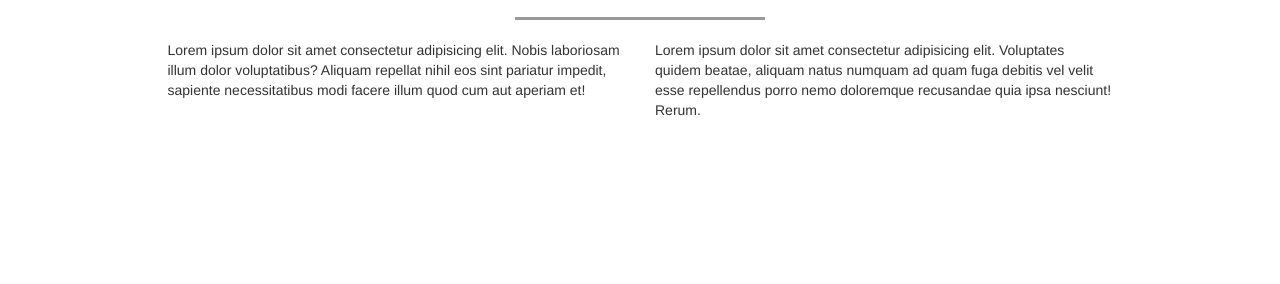
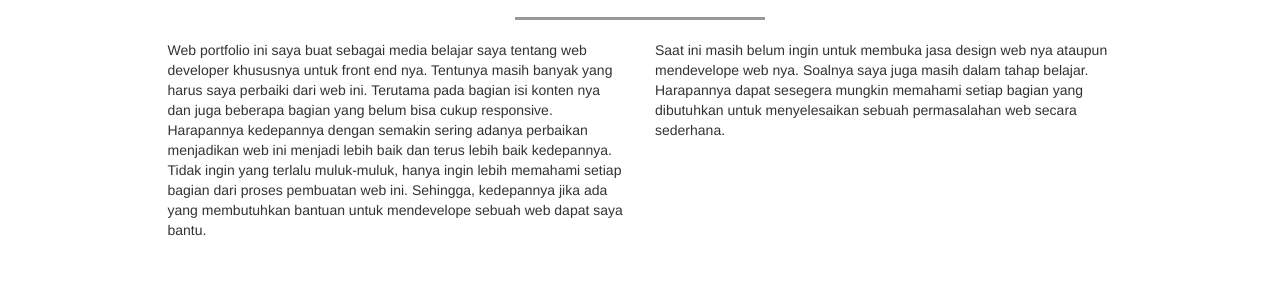
Before and after one commit to Wahyuandika96/Wahyuandika96.github.io, a plain HTML site: page index.html in a window 1280 px wide. Shown: the part 516-800 px from the top of the page. Drawn offline with Linux system fonts and the light colour scheme.

Commit message:
Update index.html

```diff
--- a/index.html
+++ b/index.html
@@ -66,10 +66,10 @@
 
     <div class="row">
         <div class="col-sm-5 col-sm-offset-1">
-            <p class="pkiri">Lorem ipsum dolor sit amet consectetur adipisicing elit. Nobis laboriosam illum dolor voluptatibus? Aliquam repellat nihil eos sint pariatur impedit, sapiente necessitatibus modi facere illum quod cum aut aperiam et!</p>
+            <p class="pkiri">Web portfolio ini saya buat sebagai media belajar saya tentang web developer khususnya untuk front end nya. Tentunya masih banyak yang harus saya perbaiki dari web ini. Terutama pada bagian isi konten nya dan juga beberapa bagian yang belum bisa cukup responsive. Harapannya kedepannya dengan semakin sering adanya perbaikan menjadikan web ini menjadi lebih baik dan terus lebih baik kedepannya. Tidak ingin yang terlalu muluk-muluk, hanya ingin lebih memahami setiap bagian dari proses pembuatan web ini. Sehingga, kedepannya jika ada yang membutuhkan bantuan untuk mendevelope sebuah web dapat saya bantu.</p>
         </div>
         <div class="col-sm-5">
-            <p class="pkanan">Lorem ipsum dolor sit amet consectetur adipisicing elit. Voluptates quidem beatae, aliquam natus numquam ad quam fuga debitis vel velit esse repellendus porro nemo doloremque recusandae quia ipsa nesciunt! Rerum.</p>
+            <p class="pkanan">Saat ini masih belum ingin untuk membuka jasa design web nya ataupun mendevelope web nya. Soalnya saya juga masih dalam tahap belajar. Harapannya dapat sesegera mungkin memahami setiap bagian yang dibutuhkan untuk menyelesaikan sebuah permasalahan web secara sederhana.</p>
         </div>
     </div>
 
```
